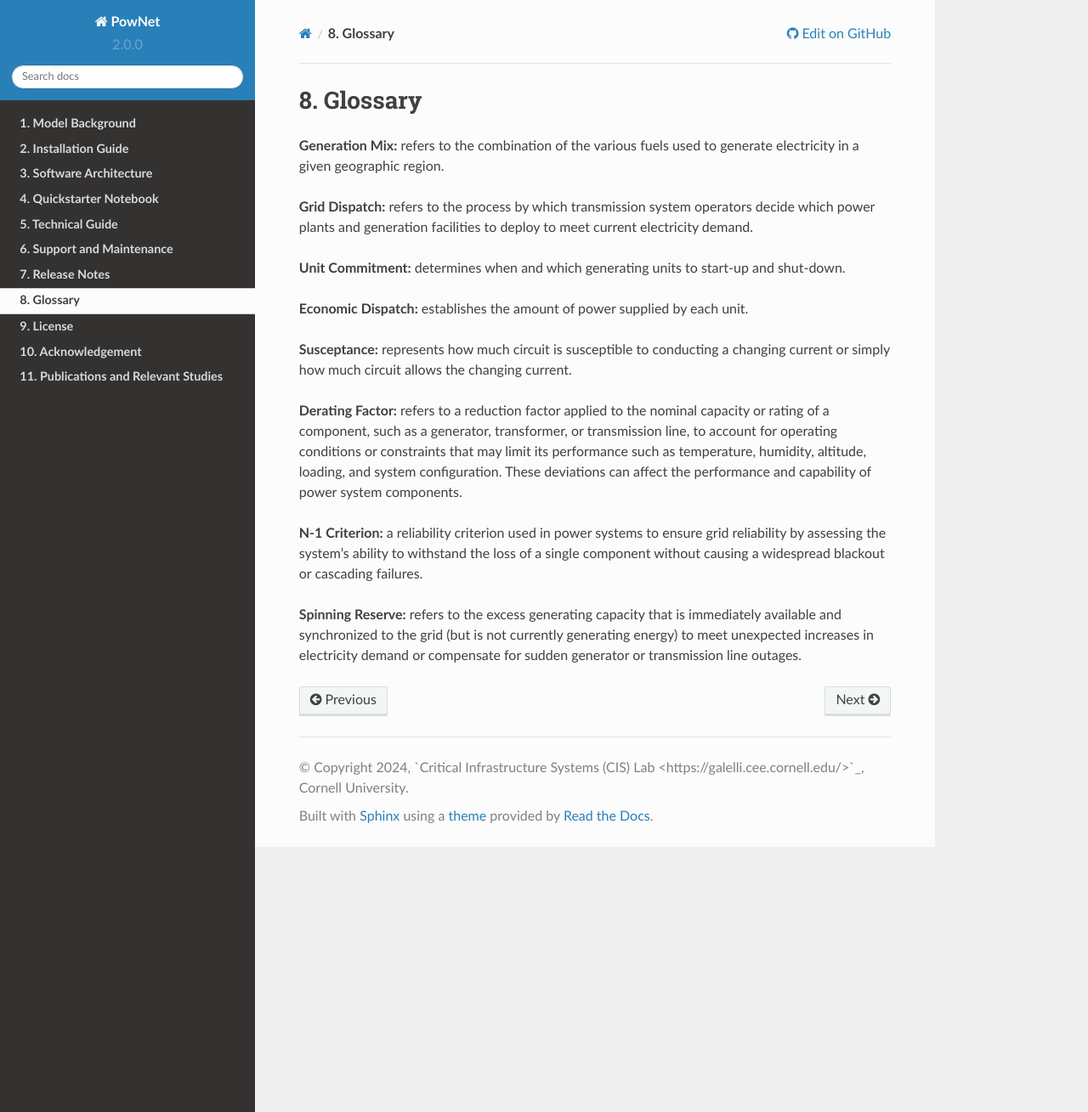
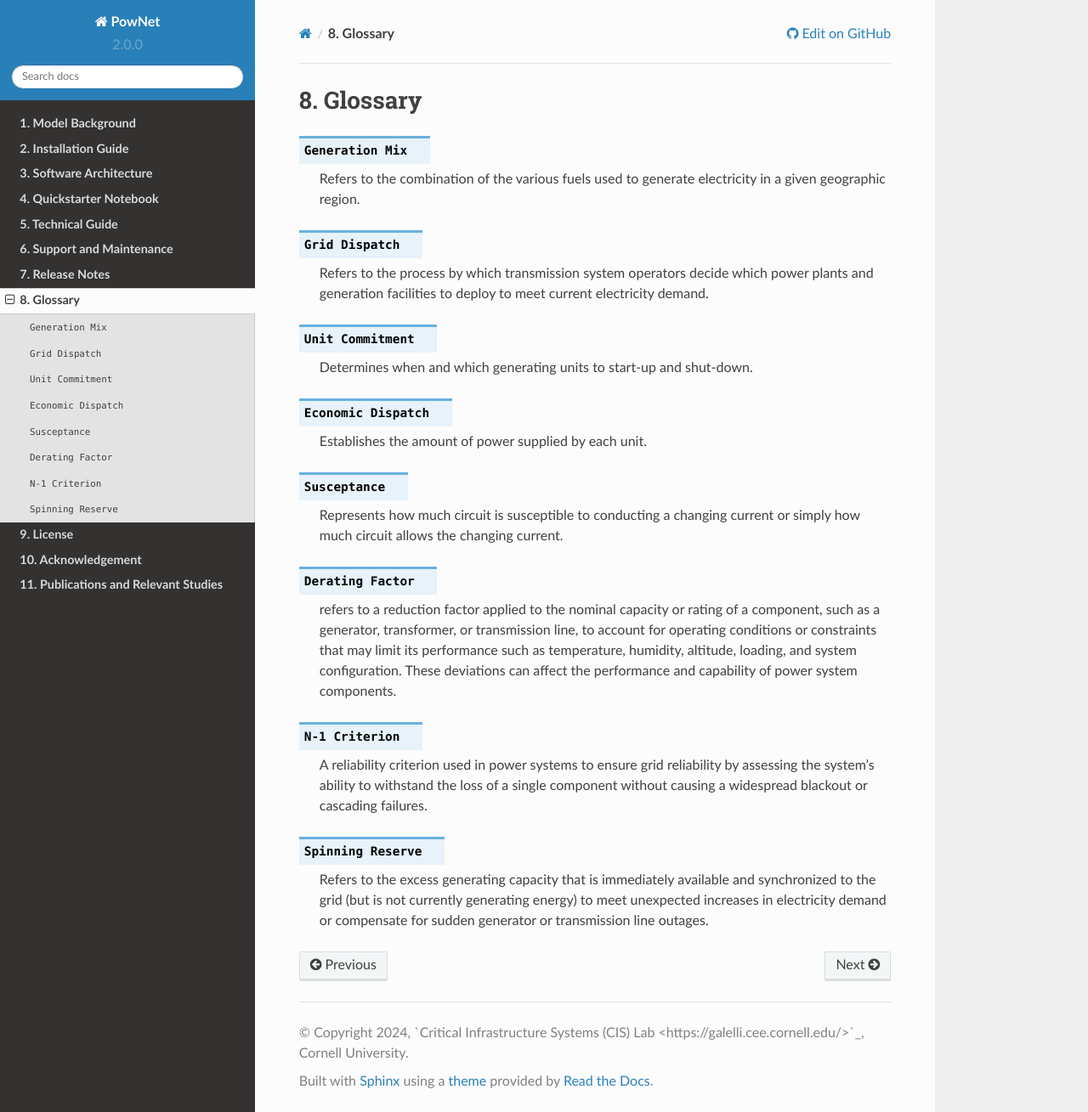
Before and after one commit to HishamEldardiry/PowNet_Documentation, a Sphinx documentation site: the page built from docs/source/pages/glossary.rst, in a window 1280 px wide and 1309 px high. Shown: the whole window at 85% size. Built offline with Sphinx 7.4.7 and the Read the Docs theme 2.0.0, drawn with Linux system fonts in a browser that asks for light colours; some of the changed lines change nothing that is shown.

Commit message:
Update glossary.rst

```diff
--- a/docs/source/pages/glossary.rst
+++ b/docs/source/pages/glossary.rst
@@ -1,29 +1,34 @@
 **8. Glossary**
 ===============
 
-**Generation Mix:** refers to the combination of the various fuels used
-to generate electricity in a given geographic region.
+.. confval:: Generation Mix
 
-**Grid Dispatch:** refers to the process by which transmission system
-operators decide which power plants and generation facilities to deploy
-to meet current electricity demand.
+    Refers to the combination of the various fuels used to generate electricity in a given geographic region.
 
-**Unit Commitment:** determines when and which generating units to
-start-up and shut-down.
+.. confval:: Grid Dispatch
 
-**Economic Dispatch:** establishes the amount of power supplied by each
-unit.
+    Refers to the process by which transmission system operators decide which power plants and generation facilities to deploy to meet current electricity demand.
 
-**Susceptance:** represents how much circuit is susceptible to
-conducting a changing current or simply how much circuit allows the
-changing current.
+.. confval:: Unit Commitment
 
-**Derating Factor:** refers to a reduction factor applied to the nominal capacity or rating of a component,
-such as a generator, transformer, or transmission line, to account for operating conditions or
-constraints that may limit its performance such as temperature, humidity, altitude, loading, and system configuration.
-These deviations can affect the performance and capability of power system components.
+    Determines when and which generating units to start-up and shut-down.
 
-**N-1 Criterion:** a reliability criterion used in power systems to ensure grid reliability by assessing the system's ability to
-withstand the loss of a single component without causing a widespread blackout or cascading failures.
+.. confval:: Economic Dispatch
 
-**Spinning Reserve:** refers to the excess generating capacity that is immediately available and synchronized to the grid (but is not currently generating energy) to meet unexpected increases in electricity demand or compensate for sudden generator or transmission line outages.
+    Establishes the amount of power supplied by each unit.
+
+.. confval:: Susceptance
+
+    Represents how much circuit is susceptible to conducting a changing current or simply how much circuit allows the changing current.
+
+.. confval:: Derating Factor
+
+    refers to a reduction factor applied to the nominal capacity or rating of a component, such as a generator, transformer, or transmission line, to account for operating conditions or  constraints that may limit its performance such as temperature, humidity, altitude, loading, and system configuration. These deviations can affect the performance and capability of power system components.
+
+.. confval:: N-1 Criterion
+
+    A reliability criterion used in power systems to ensure grid reliability by assessing the system's ability to  withstand the loss of a single component without causing a widespread blackout or cascading failures.
+
+.. confval:: Spinning Reserve
+
+    Refers to the excess generating capacity that is immediately available and synchronized to the grid (but is not currently generating energy) to meet unexpected increases in electricity demand or compensate for sudden generator or transmission line outages.
```
